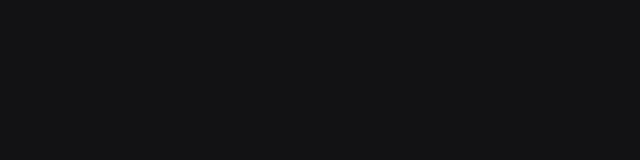
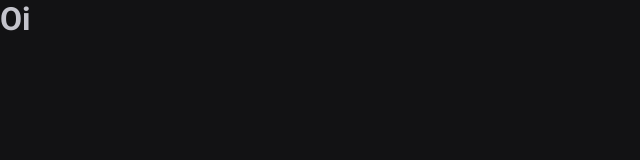
Before and after one commit to lucascnascimento/aula-02-ignite-timer, a React (Vite) app: page / in a window 1280 px wide. Shown: the top 160 px of the page, without its empty margins (0-640 px from the left). Built offline with nearby package versions, Linux system fonts and the light colour scheme.

Commit message:
feat: add react-router-dom

```diff
--- a/package.json
+++ b/package.json
@@ -13,6 +13,7 @@
   "dependencies": {
     "react": "^18.2.0",
     "react-dom": "^18.2.0",
+    "react-router-dom": "^6.8.0",
     "styled-components": "^5.3.6"
   },
   "devDependencies": {
--- a/src/App.tsx
+++ b/src/App.tsx
@@ -1,12 +1,17 @@
 import { ThemeProvider } from 'styled-components'
+import { BrowserRouter } from 'react-router-dom'
 
 import { defaultTheme } from './styles/themes/default'
 import { GlobalStyles } from './styles/global'
+import { Router } from './Router'
 
 export function App() {
   return (
     <>
       <ThemeProvider theme={defaultTheme}>
+        <BrowserRouter>
+          <Router />
+        </BrowserRouter>
         <GlobalStyles />
       </ThemeProvider>
     </>
--- /dev/null
+++ b/src/Router.tsx
@@ -0,0 +1,12 @@
+import { Routes, Route } from 'react-router-dom'
+import { History } from './pages/History'
+import { Home } from './pages/Home'
+
+export function Router() {
+  return (
+    <Routes>
+      <Route path="/" element={<Home />} />
+      <Route path="/history" element={<History />} />
+    </Routes>
+  )
+}
--- /dev/null
+++ b/src/components/Header.tsx
@@ -0,0 +1,3 @@
+export function History() {
+  return <h1>Oi</h1>
+}
--- /dev/null
+++ b/src/pages/History.tsx
@@ -0,0 +1,3 @@
+export function History() {
+  return <h1>Oi</h1>
+}
--- /dev/null
+++ b/src/pages/Home.tsx
@@ -0,0 +1,3 @@
+export function Home() {
+  return <h1>Oi</h1>
+}
```
Also changed, not shown: 1 other file (tests, documents, lock files or other folders).
